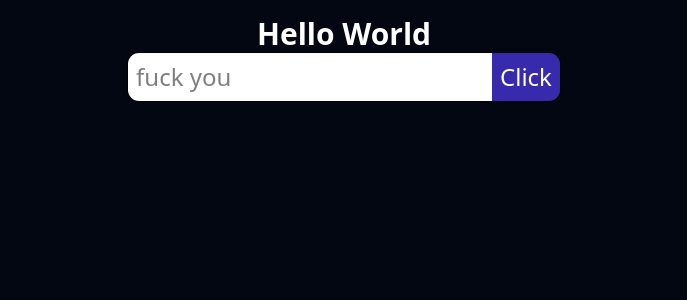
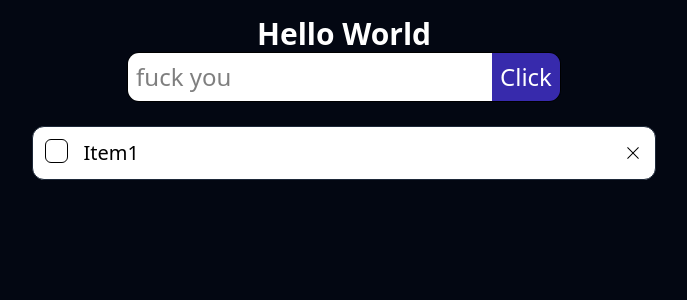
Before and after one commit to vadimBRR/task-manager-app-react, a React (Vite) app in the folder frontend/: page / in a window 1280 px wide. Shown: the top 300 px of the page, without its empty margins (296-983 px from the left). Built offline with nearby package versions, Linux system fonts and the light colour scheme.

Commit message:
add card, delete/toggle card function

```diff
--- a/frontend/src/App.tsx
+++ b/frontend/src/App.tsx
@@ -1,23 +1,51 @@
 import { useState } from 'react'
+import { useTodo } from './store/todoStore'
+import Card from './components/Todo/Card'
 
 function App() {
 	const [text, setText] = useState('')
+	const { todos, addTodo } = useTodo()
 
-
-  const handleSendForm = () => {
-      alert(text)
-  }
+	const handleSendForm = () => {
+		if (text.trim()) {
+			addTodo(text)
+			setText('')
+		} else {
+		}
+	}
 
 	return (
 		<div className='flex-1 w-full min-h-screen bg-gray-950 px-4 py-4'>
 			<h1 className='text-3xl text-white font-bold text-center'>Hello World</h1>
-        <form action={handleSendForm} className='flex-1 flex items-center justify-center'>
-          <div className="border  focus-within:border-blue-200 rounded-xl overflow-hidden">
-            <input  className='bg-white  px-2 text-2xl py-2 outline-none' value={text} onChange={e=> setText(e.currentTarget.value)} placeholder='fuck you'/>
-            <button className='bg-indigo-800 text-2xl p-2 text-white '  type='submit'>Click</button>
+			<form
+				action={handleSendForm}
+				className='flex-1 flex  items-center justify-center'
+			>
+				<div className='border  focus-within:border-blue-200 rounded-xl overflow-hidden'>
+					<input
+						className='bg-white  px-2 text-2xl py-2 outline-none'
+						value={text}
+						onChange={e => setText(e.currentTarget.value)}
+						placeholder='fuck you'
+					/>
+					<button
+						className='bg-indigo-800 text-2xl p-2 text-white '
+						type='submit'
+					>
+						Click
+					</button>
+				</div>
+			</form>
 
-          </div>
-        </form>
+			<div className='flex-1 flex flex-col items-center justify-center mt-6 gap-2'>
+				{todos.map(
+					todo => (
+						<Card {...todo} key={todo.id} />
+					)
+
+					// <h2 className='text-white text-2xl'>{todo.content}</h2>
+				)}
+			</div>
 		</div>
 	)
 }
--- /dev/null
+++ b/frontend/src/components/Todo/Card.tsx
@@ -0,0 +1,30 @@
+import { useTodo, type TodoTypes } from '../../store/todoStore'
+
+const Card = ({ id, content, completed }: TodoTypes) => {
+	console.log(completed)
+	const { toggleCompleted, deleteTodo } = useTodo()
+	return (
+		<div className='bg-white w-1/2 p-3 py-3 border border-gray-800 rounded-xl flex justify-between items-center'>
+			<div className='flex gap-4 w-full'>
+				<input
+					type={'checkbox'}
+					checked={completed}
+					id={id}
+					onChange={() => toggleCompleted(id)}
+					className='appearance-none w-6 h-6 rounded-md border cursor-pointer relative after:content-[""] after:absolute after:block after:h-4 after:w-4 after:top-1/2 after:left-1/2 after:-translate-x-1/2 after:-translate-y-1/2 after:rounded-sm   checked:after:bg-indigo-700 checked:border-indigo-700 not-checked:hover:after:bg-indigo-700/50 transition duration-300'
+				/>
+				<label htmlFor={id} className='text-xl text-black  w-full'>
+					{content}
+				</label>
+			</div>
+			<div
+				onClick={() => deleteTodo(id)}
+				className=' relative w-5 h-5 after:absolute after:block after:w-[1px] after:h-4 after:bg-black after:rounded-xl after:top-1/2 after:left-1/2 after:-translate-x-1/2 after:-translate-y-1/2  after:rotate-45
+
+        before:absolute before:block before:w-[1px] before:h-4 before:bg-black before:rounded-xl before:top-1/2 before:left-1/2 before:-translate-x-1/2 before:-translate-y-1/2  before:-rotate-45 '
+			></div>
+		</div>
+	)
+}
+
+export default Card
--- a/frontend/src/store/todoStore.tsx
+++ b/frontend/src/store/todoStore.tsx
@@ -1,7 +1,7 @@
 import { create } from 'zustand'
 import { persist } from 'zustand/middleware'
 
-type TodoTypes = {
+export type TodoTypes = {
 	id: string
 	content: string
 	completed: boolean
@@ -10,6 +10,8 @@ type TodoTypes = {
 interface TodoState {
 	todos: TodoTypes[]
 	addTodo: (text: string) => void
+	toggleCompleted: (id: string) => void
+	deleteTodo: (id: string) => void
 }
 
 const useTodoStore = create<TodoState>()(
@@ -19,14 +21,25 @@ const useTodoStore = create<TodoState>()(
 			addTodo: (text: string) =>
 				set(old => ({
 					todos: [
+						{ id: crypto.randomUUID(), content: text, completed: false },
 						...old.todos,
-						{ id: crypto.randomUUID(), content: text, completed: false },
 					],
+				})),
+			toggleCompleted: (id: string) =>
+				set(old => ({
+					todos: old.todos.map(todo =>
+						todo.id === id ? { ...todo, completed: !todo.completed } : todo
+					),
+				})),
+
+			deleteTodo: (id: string) =>
+				set(old => ({
+					todos: old.todos.filter(todo => todo.id !== id),
 				})),
 		}),
 		{ name: 'todo-storage' }
 	)
 )
 
-export const useTodos = () => useTodoStore(state=> state.todos)
+export const useTodos = () => useTodoStore(state => state.todos)
 export const useTodo = () => useTodoStore(state => state)
```
